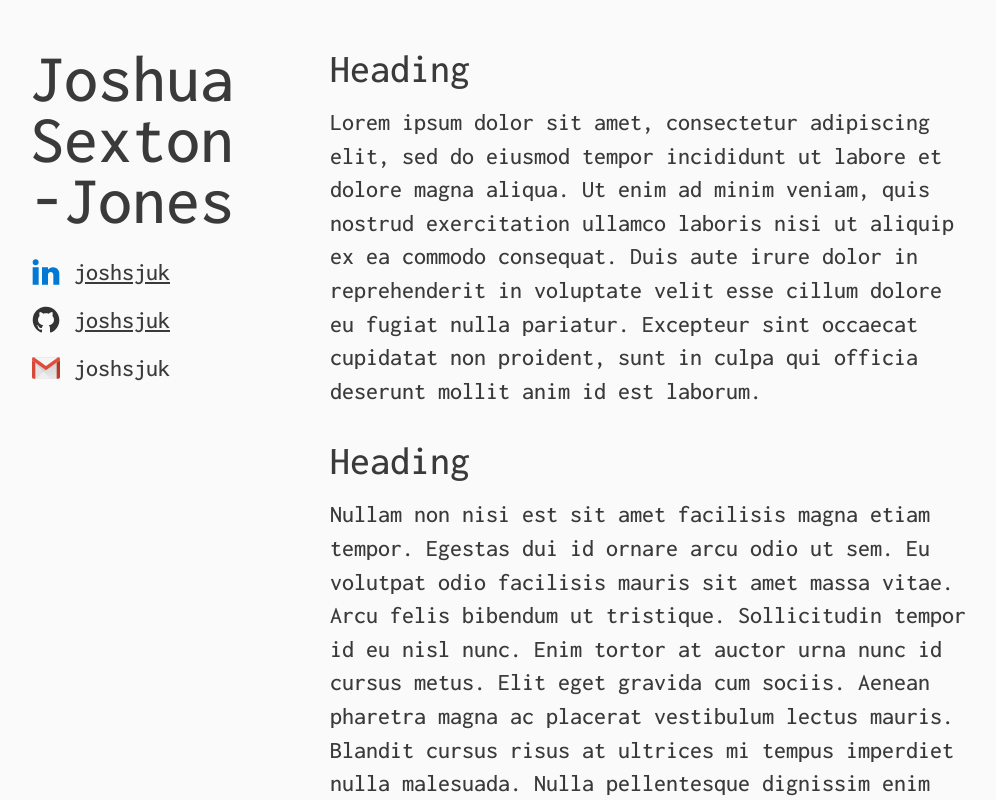
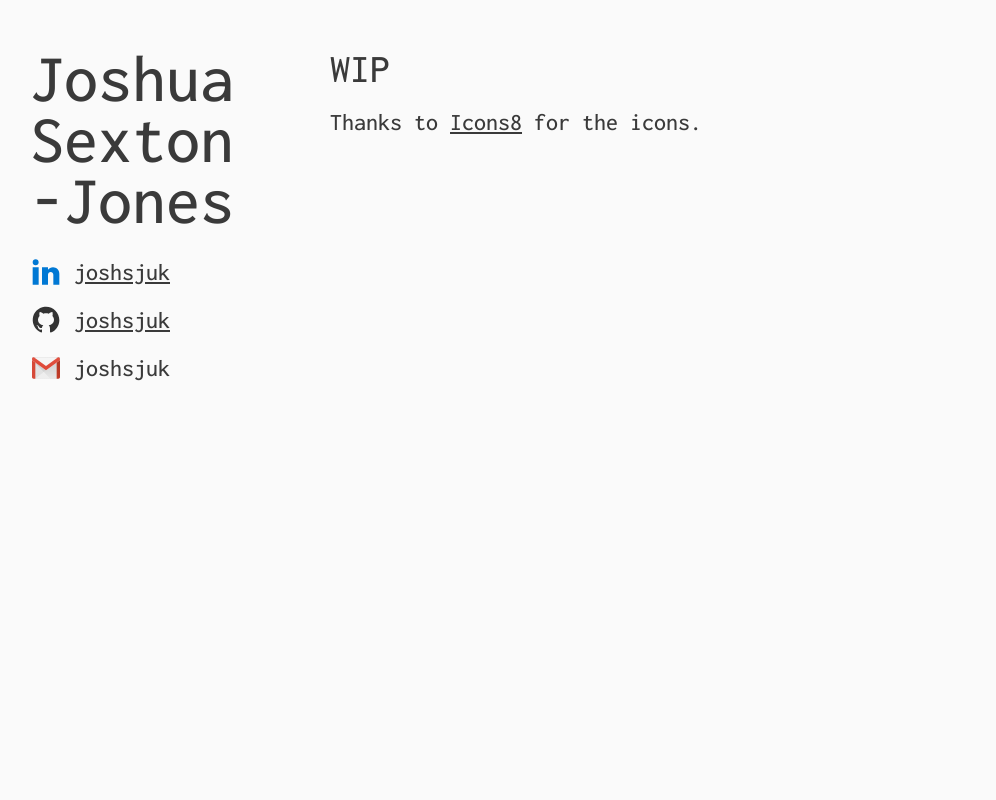
Before and after one commit to joshsjuk/joshsj.github.io, a plain HTML site: page index.html in a window 1280 px wide. Shown: the whole page, without its empty margins (66-1062 px from the left). Drawn offline with Linux system fonts and the light colour scheme.

Commit message:
FIx github alt tag, remove lorem

```diff
--- a/index.html
+++ b/index.html
@@ -27,7 +27,7 @@
         </div>
 
         <div class="contact-link">
-          <img src="./icon/github.svg" alt="LinkedIn" class="icon" />
+          <img src="./icon/github.svg" alt="GitHub" class="icon" />
 
           <a
             href="https://github.com/joshsjuk"
@@ -47,45 +47,7 @@
 
     <main>
       <div id="main-content">
-        <h2>Heading</h2>
-
-        <p>
-          Lorem ipsum dolor sit amet, consectetur adipiscing elit, sed do
-          eiusmod tempor incididunt ut labore et dolore magna aliqua. Ut enim ad
-          minim veniam, quis nostrud exercitation ullamco laboris nisi ut
-          aliquip ex ea commodo consequat. Duis aute irure dolor in
-          reprehenderit in voluptate velit esse cillum dolore eu fugiat nulla
-          pariatur. Excepteur sint occaecat cupidatat non proident, sunt in
-          culpa qui officia deserunt mollit anim id est laborum.
-        </p>
-
-        <h2>Heading</h2>
-
-        <p>
-          Nullam non nisi est sit amet facilisis magna etiam tempor. Egestas dui
-          id ornare arcu odio ut sem. Eu volutpat odio facilisis mauris sit amet
-          massa vitae. Arcu felis bibendum ut tristique. Sollicitudin tempor id
-          eu nisl nunc. Enim tortor at auctor urna nunc id cursus metus. Elit
-          eget gravida cum sociis. Aenean pharetra magna ac placerat vestibulum
-          lectus mauris. Blandit cursus risus at ultrices mi tempus imperdiet
-          nulla malesuada. Nulla pellentesque dignissim enim sit amet venenatis
-          urna cursus. Id eu nisl nunc mi ipsum faucibus vitae aliquet nec.
-          Vitae ultricies leo integer malesuada nunc.
-        </p>
-        <h2>Heading</h2>
-
-        <p>
-          Venenatis a condimentum vitae sapien pellentesque habitant morbi
-          tristique. Tellus elementum sagittis vitae et leo. Enim sit amet
-          venenatis urna cursus. Quis vel eros donec ac odio tempor orci dapibus
-          ultrices. Arcu vitae elementum curabitur vitae nunc sed velit. Aliquet
-          nibh praesent tristique magna sit amet purus gravida quis. Tincidunt
-          arcu non sodales neque sodales ut etiam sit amet. Consequat id porta
-          nibh venenatis cras. Duis convallis convallis tellus id interdum.
-          Consequat nisl vel pretium lectus quam id leo. Nisl purus in mollis
-          nunc sed. Mattis aliquam faucibus purus in. Amet mauris commodo quis
-          imperdiet. Velit scelerisque in dictum non consectetur a.
-        </p>
+        <h2>WIP</h2>
 
         <p>Thanks to <a href="https://icons8.com">Icons8</a> for the icons.</p>
       </div>
```
